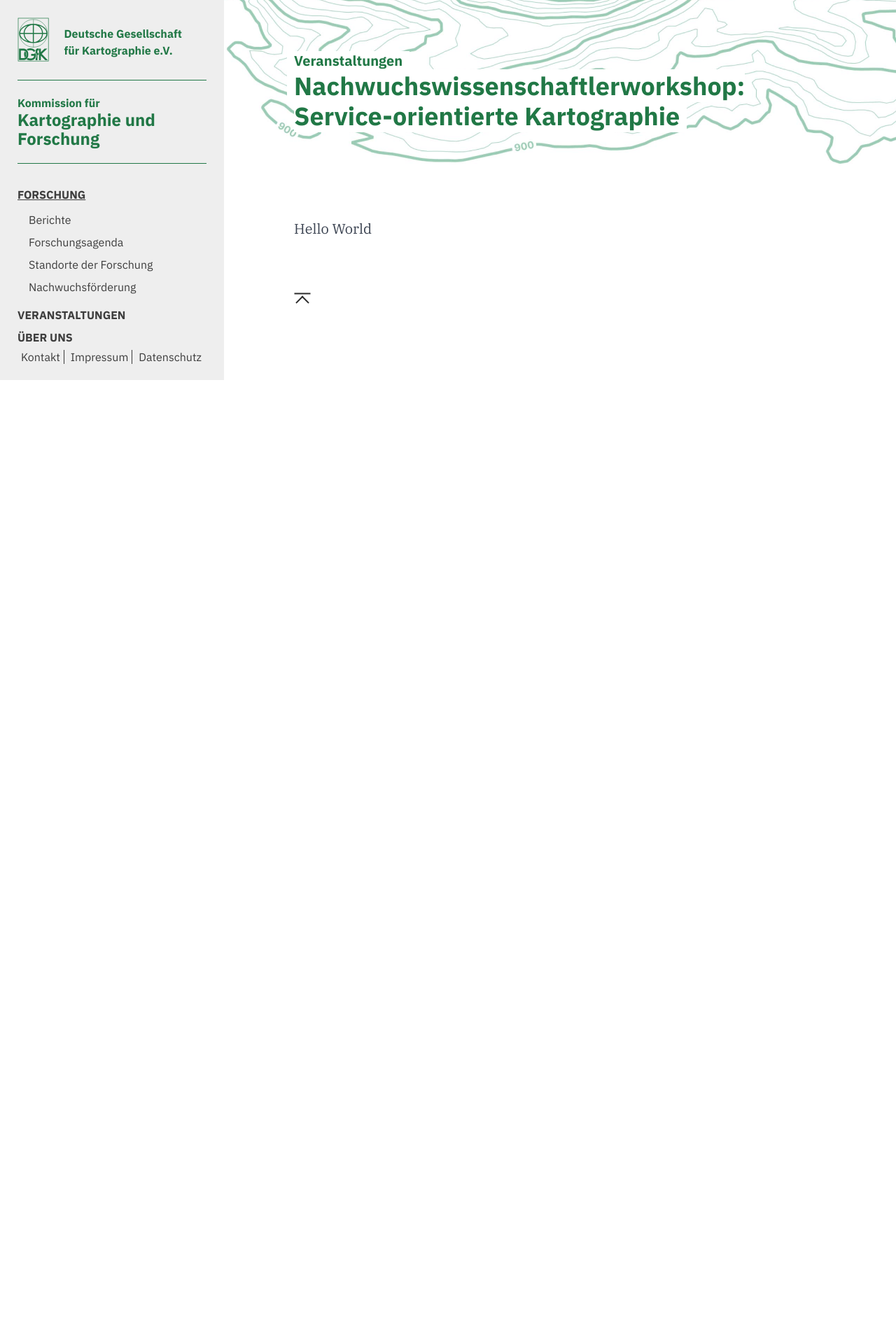
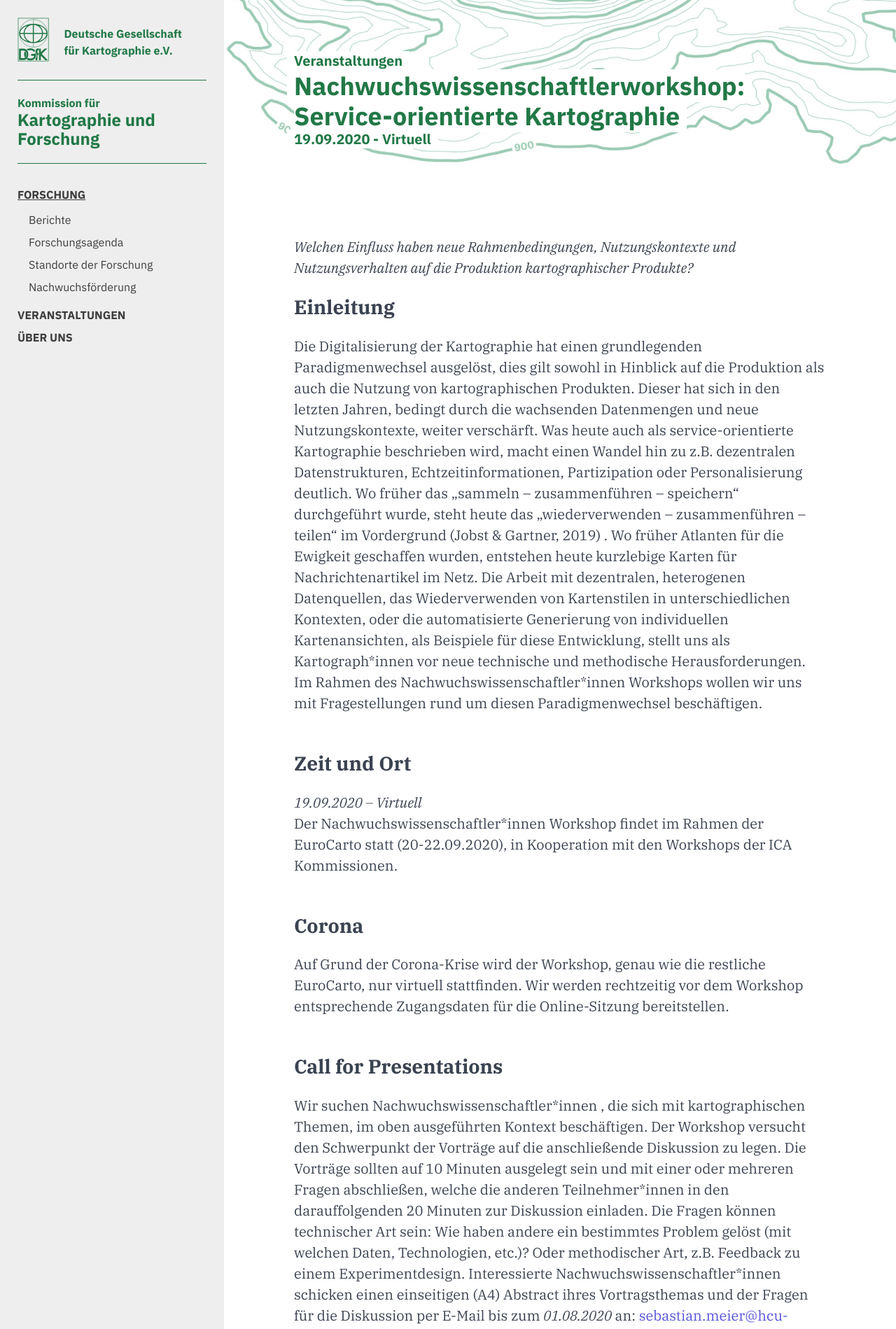
Before and after one commit to sebastian-meier/dgfk-kommission-forschung, a Jekyll site: the page built from de/events/eurocarto2020.md, in a window 1280 px wide. Shown: the top 1899 px of the page at 70% size. Built offline with Jekyll 4.4.1, drawn with Linux system fonts in a browser that asks for light colours; before the commit the page ends 900 px from its top, so only the background shows below that; some of the changed text lies outside the part shown.

Commit message:
eurocarto2020

```diff
--- a/_data/events.csv
+++ b/_data/events.csv
@@ -1,5 +1,5 @@
 type,date,location,title,url,subtitle
-Nachwuchsworkshop,2020-9-19,Virtuell,Service-orientierte Kartographie,/de/events/eurocarto2020/,"text folgt"
+Nachwuchsworkshop,2020-9-19,Virtuell,Service-orientierte Kartographie,/de/events/eurocarto2020/,"Welchen Einfluss haben neue Rahmenbedingungen, Nutzungskontexte und Nutzungsverhalten auf die Produktion kartographischer Produkte?"
 Symposium,2019-10-11,Berlin,Urban Mobility Symposium,https://www.citylab-berlin.org/events/mobilitysymposium/,"Karten, Daten, Geovisualisierung"
 Workshop,2017-12-01,Berlin,Offene Daten in Forschung und Entwicklung,https://www.technologiestiftung-berlin.de/de/veranstaltungen/beitrag/offene-daten-in-forschung-und-entwicklung/,"Workshop zu freien Geodaten"
 Nachwuchsworkshop,2015-10-07,Hamburg,Nutzerstudien in der Geovisualisierung,workshop15_nutzerstudien.html
--- a/_includes/teaser_pages.html
+++ b/_includes/teaser_pages.html
@@ -8,7 +8,8 @@
     </div>
   </div>
 </section>
-<section id="teaser" class="page">
+<section id="teaser" class="page{% if page.subtitle %} with-subtitle{% endif %}">
   <h2><span>{{ page.parent }}</span></h2>
   <h1><span class="large">{{ page.title }}</span></h1>
+  {% if page.subtitle %}<h2><span>{{ page.subtitle }}</span></h2>{% endif %}
 </section>
--- a/css/main.scss
+++ b/css/main.scss
@@ -351,6 +351,10 @@ article{
     margin:0;
     padding:0;
   }
+
+  li{
+    font-size:20px;
+  }
 }
 
 @media screen and (max-width: 768px) {
@@ -359,6 +363,9 @@ article{
       font-size:20px;
     }
     p{
+      font-size: 16px;
+    }
+    li{
       font-size: 16px;
     }
   }
--- a/de/events/eurocarto2020.md
+++ b/de/events/eurocarto2020.md
@@ -1,7 +1,50 @@
 ---
 layout: page
 title: "Nachwuchswissenschaftlerworkshop: Service-orientierte Kartographie"
+subtitle: 19.09.2020 - Virtuell
 parent: Veranstaltungen
 ---
 
-Hello World
+*Welchen Einfluss haben neue Rahmenbedingungen, Nutzungskontexte und Nutzungsverhalten auf die Produktion kartographischer Produkte?*
+
+### Einleitung
+
+Die Digitalisierung der Kartographie hat einen grundlegenden Paradigmenwechsel ausgelöst, dies gilt sowohl in Hinblick auf die Produktion als auch die Nutzung von kartographischen Produkten. Dieser hat sich in den letzten Jahren, bedingt durch die wachsenden Datenmengen und neue Nutzungskontexte, weiter verschärft. Was heute auch als service-orientierte Kartographie beschrieben wird, macht einen Wandel hin zu z.B. dezentralen Datenstrukturen, Echtzeitinformationen, Partizipation oder Personalisierung deutlich. Wo früher das „sammeln – zusammenführen – speichern“ durchgeführt wurde, steht heute das „wiederverwenden – zusammenführen – teilen“ im Vordergrund (Jobst & Gartner, 2019) . Wo früher Atlanten für die Ewigkeit geschaffen wurden, entstehen heute kurzlebige Karten für Nachrichtenartikel im Netz. Die Arbeit mit dezentralen, heterogenen Datenquellen, das Wiederverwenden von Kartenstilen in unterschiedlichen Kontexten, oder die automatisierte Generierung von individuellen Kartenansichten, als Beispiele für diese Entwicklung, stellt uns als Kartograph\*innen vor neue technische und methodische Herausforderungen. Im Rahmen des Nachwuchswissenschaftler\*innen Workshops wollen wir uns mit Fragestellungen rund um diesen Paradigmenwechsel beschäftigen.
+
+### Zeit und Ort
+*19.09.2020 – Virtuell*<br />
+Der Nachwuchswissenschaftler*innen Workshop findet im Rahmen der EuroCarto statt (20-22.09.2020), in Kooperation mit den Workshops der ICA Kommissionen.
+
+### Corona
+Auf Grund der Corona-Krise wird der Workshop, genau wie die restliche EuroCarto, nur virtuell stattfinden. Wir werden rechtzeitig vor dem Workshop entsprechende Zugangsdaten für die Online-Sitzung bereitstellen.
+
+### Call for Presentations
+Wir suchen Nachwuchswissenschaftler\*innen , die sich mit kartographischen Themen, im oben ausgeführten Kontext beschäftigen. Der Workshop versucht den Schwerpunkt der Vorträge auf die anschließende Diskussion zu legen. Die Vorträge sollten auf 10 Minuten ausgelegt sein und mit einer oder mehreren Fragen abschließen, welche die anderen Teilnehmer\*innen in den darauffolgenden 20 Minuten zur Diskussion einladen. Die Fragen können technischer Art sein: Wie haben andere ein bestimmtes Problem gelöst (mit welchen Daten, Technologien, etc.)? Oder methodischer Art, z.B. Feedback zu einem Experimentdesign. Interessierte Nachwuchswissenschaftler\*innen schicken einen einseitigen (A4) Abstract ihres Vortragsthemas und der Fragen für die Diskussion per E-Mail bis zum *01.08.2020* an: [sebastian.meier@hcu-hamburg.de](mailto:sebastian.meier@hcu-hamburg.de) Der Abstract sollte eine Zusammenfassung Ihres Vortragsthemas beinhalten (200 Zeichen), welche wir auf der Workshop Website veröffentlichen können (Fragen, etc. werden nicht veröffentlicht und nur vertraulich während des Workshops diskutiert). Während wir einen Fokus auf kartographischen Themen haben, müssen die Teilnehmer\*innen nicht zwingend Kartograph*innen sein, sondern können selbstverständlich auch aus anderen Disziplinen kommen.
+
+### Teilnahme ohne Vortrag
+Eine Teilnahme am Workshop ist auch ohne Vortrag möglich. Bitte melden Sie sich bis spätestens *30.08.2020* per E-Mail an: [sebastian.meier@hcu-hamburg.de](mailto:sebastian.meier@hcu-hamburg.de).
+
+### Kosten
+Die Teilnahme am Workshop ist kostenlos.
+
+### Workshop Kommission
+- Prof. Dr. Georg Gartner, Technische Universität Wien
+- Dr. Sebastian Meier, HafenCity Universtiät Hamburg
+
+### Teilnehmende Expert*innen
+- Dipl.-Ing. Dr. Markus Jobst, Technische Universität Wien
+- Prof. Dr. Jochen Schiewe, HafenCity Universität Hamburg
+
+Weitere Expert\*innen sind angefragt und werden in Kürze veröffentlicht.
+
+### Code of Conduct
+Der Workshop ist spezifisch für Nachwuchswissenschaftler\*innen ausgelegt. Jungen Wissenschaftler\*innen mit verschiedenen Hintergründen, verschiedenen Wissensständen und Perspektiven. Der Workshop soll einen offenen und geschützten Raum zum Wissensaustausch, Lernen und Diskutieren bieten. Wir gehen von einer diversen Teilnehmerschaft aus und wollen dies auch in den Diskussionen repräsentiert finden. Wir werden deshalb auf einen respektvollen und rücksichtsvollen Umgang achten.
+
+### Kontakt
+Bei weiteren Fragen können Sie sich gerne an [sebastian.meier@hcu-hamburg.de](mailto:sebastian.meier@hcu-hamburg.de) wenden.
+
+### Organisatoren
+Der Workshop ist eine Kooperation zwischen der HafenCity Universität Hamburg (Sebastian Meier) und der Technischen Universität Wien (Georg Gartner). Die Veranstaltung wird unterstützt von der Deutschen Gesellschaft für Kartographie, Kommission für Kartographie und Forschung und der International Association for Cartography.
+
+### Quellen:
+Jobst M., Gartner G. (2019) Changing Paradigm in Map Production and Geoinformation Management—An Introduction. In: Döllner J., Jobst M., Schmitz P. (eds) Service-Oriented Mapping. Lecture Notes in Geoinformation and Cartography. Springer, Cham
```
Also changed, not shown: 1 other file.
